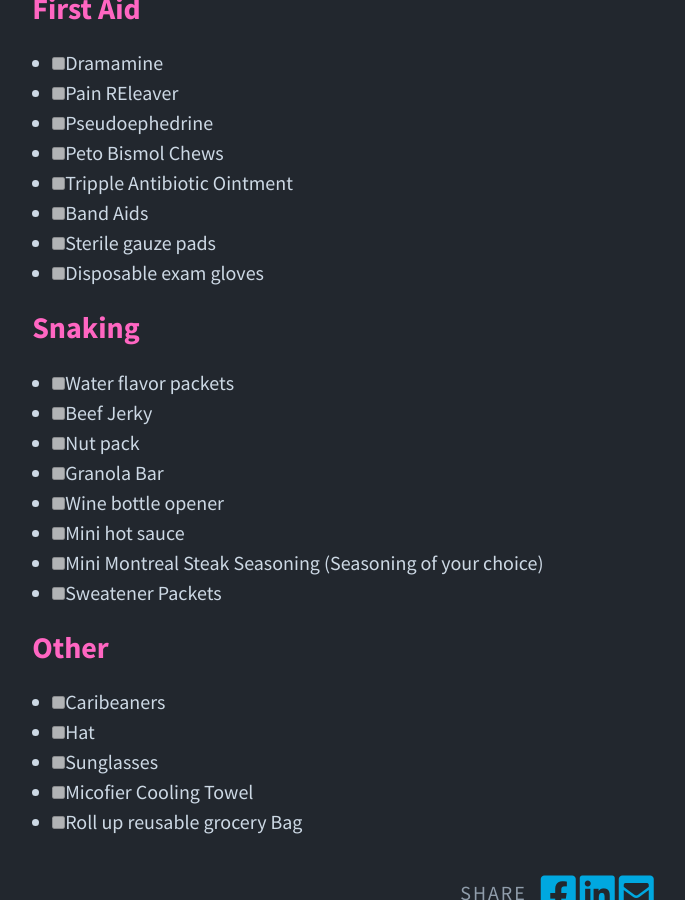
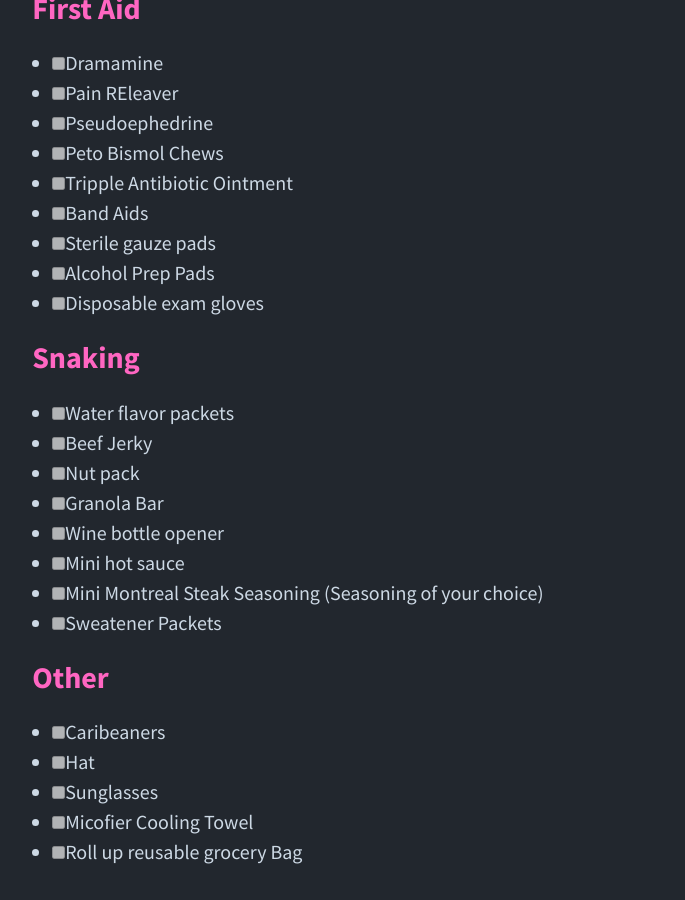
Before and after one commit to mjh2901/mikehathaway.com, a Jekyll site: the page built from _portfolio/day_trip_bag_checklist.md, in a window 1280 px wide and 900 px high, scrolled down 1330 px. Shown: the whole window, without its empty margins (83-768 px from the left). Built offline with Jekyll 4.4.1, drawn with Linux system fonts in a browser that asks for light colours.

Commit message:
Updated Day Trip Bag Checklist

```diff
--- a/_portfolio/day_trip_bag_checklist.md
+++ b/_portfolio/day_trip_bag_checklist.md
@@ -44,6 +44,7 @@ This is the checklist version from my [Ultimate Excursion / Day Trip Bag article
 - [ ] Tripple Antibiotic Ointment
 - [ ] Band Aids
 - [ ] Sterile gauze pads
+- [ ] Alcohol Prep Pads
 - [ ] Disposable exam gloves
 
 ### Snaking
```
